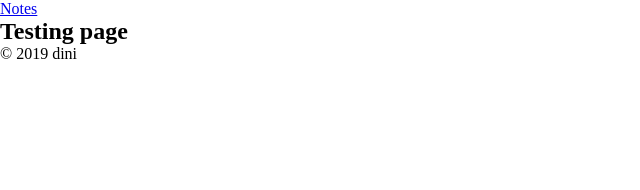
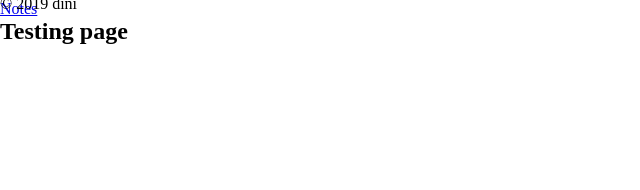
Before and after one commit to dini/dini.github.io, a Jekyll site: the page built from index.md, in a window 1280 px wide. Shown: the top 190 px of the page, without its empty margins (0-640 px from the left). Built offline with Jekyll 4.4.1, drawn with Linux system fonts in a browser that asks for light colours; comment, search, counter and statistics services are not loaded.

Commit message:
fix footer

```diff
--- a/_includes/footer.html
+++ b/_includes/footer.html
@@ -1,5 +1,5 @@
 <!-- Footer -->
-<footer class="site-footer">
+<footer class="footer">
     <div class="wrapper">
         <p>{{ site.copyright | escape }}</p>
     </div>
--- a/_sass/_base.scss
+++ b/_sass/_base.scss
@@ -4,3 +4,8 @@ dl, dd, ol, ul, figure {
     margin: 0;
     padding: 0;
 }
+
+footer {
+    height: 50px;
+    margin-top: -50px;
+}
```
